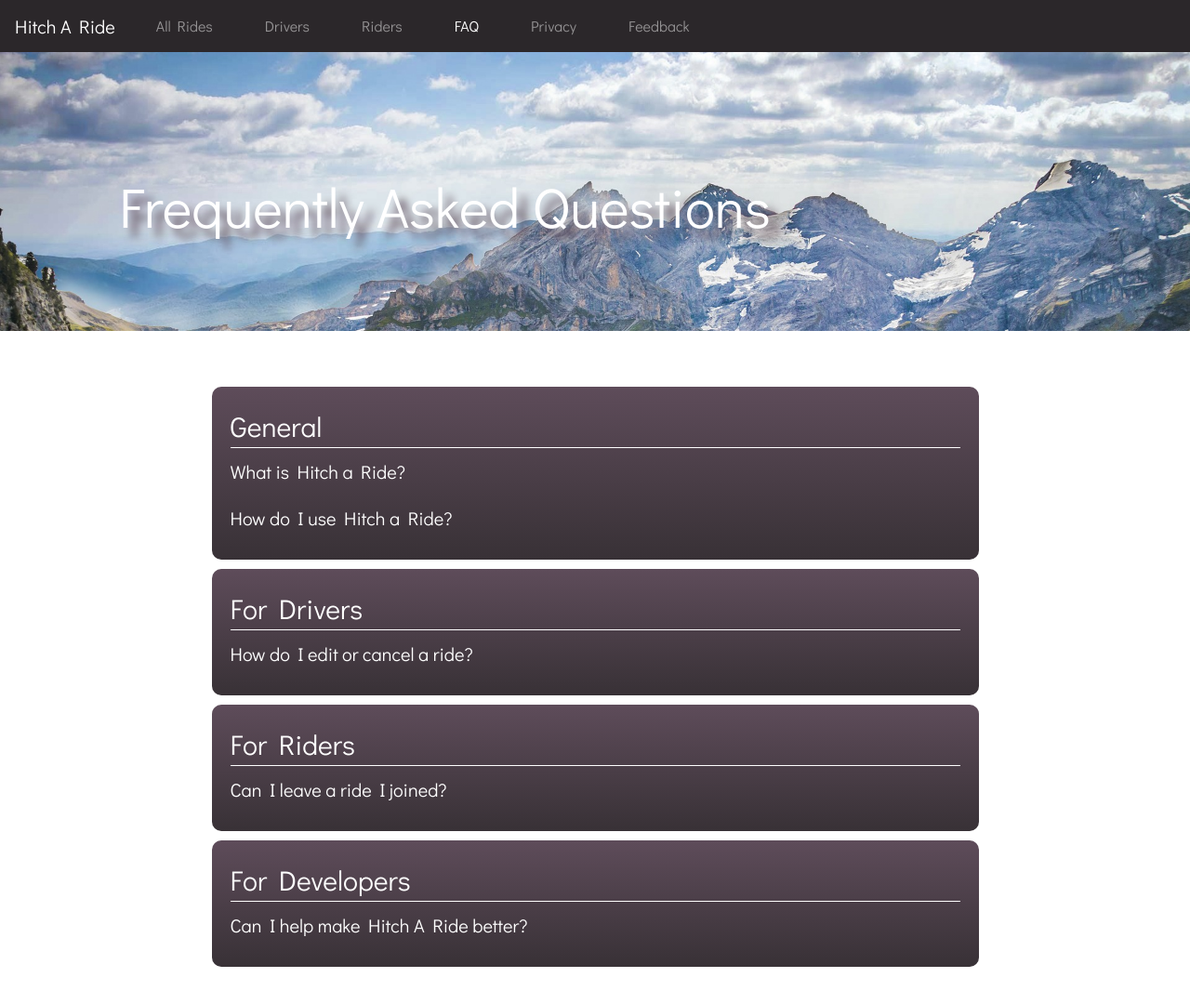
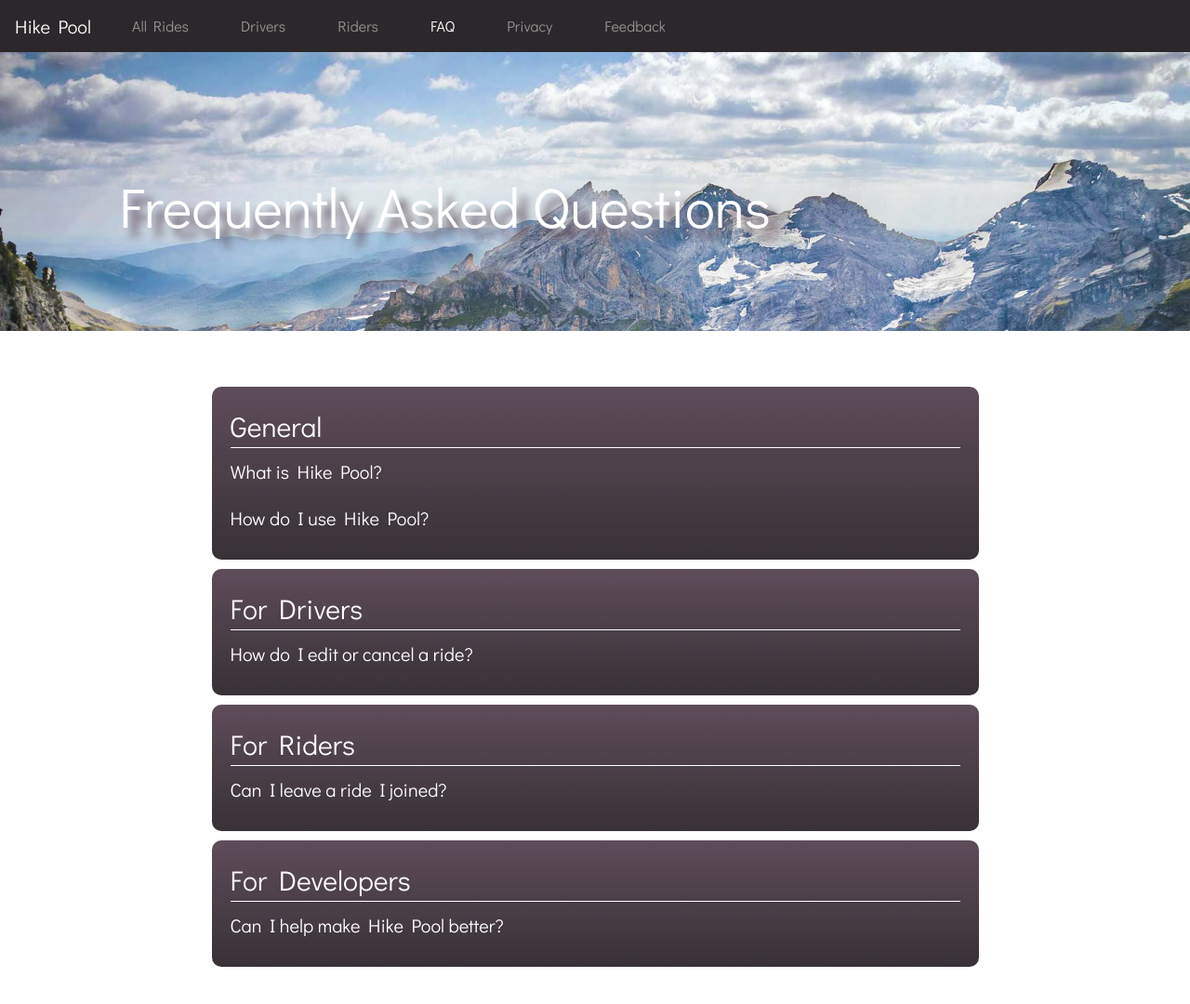
Before and after one commit to mes258/hikePool, a Flask app: page /faq in a window 1280 px wide. Shown: the whole page at 93% size. Run offline with Flask 2, Linux system fonts and the light colour scheme; some libraries are stand-ins or nearby versions.

Commit message:
reduced image size, changed name from hitcharide to hikepool

```diff
--- a/templates/details.html
+++ b/templates/details.html
@@ -3,7 +3,7 @@
   <head>
     <meta charset="utf-8">
     <meta name="viewport" content="width=device-width, initial-scale=1, shrink-to-fit=no">
-    <title>Hitch a Ride | Ride Details</title>
+    <title>Hike Pool | Ride Details</title>
     <link rel="stylesheet" href="https://stackpath.bootstrapcdn.com/bootstrap/4.3.1/css/bootstrap.min.css" integrity="sha384-ggOyR0iXCbMQv3Xipma34MD+dH/1fQ784/j6cY/iJTQUOhcWr7x9JvoRxT2MZw1T" crossorigin="anonymous">
     <link href="https://fonts.googleapis.com/css?family=Didact+Gothic&display=swap" rel="stylesheet">
     <link rel="stylesheet" href="{{url_for('static', filename='styles.css')}}" type="text/css">
@@ -12,7 +12,7 @@
   </head>
   <body>
     <nav class="navbar navbar-expand-lg navbar-dark">
-        <a class="navbar-brand" href="{{url_for('index')}}">Hitch A Ride</a>
+        <a class="navbar-brand" href="{{url_for('index')}}">Hike Pool</a>
         <button class="navbar-toggler" type="button" data-toggle="collapse" data-target="#navbarNav" aria-controls="navbarNav" aria-expanded="false" aria-label="Toggle navigation">
           <span class="navbar-toggler-icon"></span>
         </button>
--- a/templates/driveRide.html
+++ b/templates/driveRide.html
@@ -3,14 +3,14 @@
   <head>
     <meta charset="utf-8">
     <meta name="viewport" content="width=device-width, initial-scale=1, shrink-to-fit=no">
-    <title>Hitch a Ride | Drive Ride</title>
+    <title>Hike Pool | Drive Ride</title>
     <link rel="stylesheet" href="https://stackpath.bootstrapcdn.com/bootstrap/4.3.1/css/bootstrap.min.css" integrity="sha384-ggOyR0iXCbMQv3Xipma34MD+dH/1fQ784/j6cY/iJTQUOhcWr7x9JvoRxT2MZw1T" crossorigin="anonymous">
     <link href="https://fonts.googleapis.com/css?family=Didact+Gothic&display=swap" rel="stylesheet">
     <link rel="stylesheet" href="{{url_for('static', filename='styles.css')}}" type="text/css">
   </head>
   <body>
     <nav class="navbar navbar-expand-lg navbar-dark">
-        <a class="navbar-brand" href="{{url_for('index')}}">Hitch A Ride</a>
+        <a class="navbar-brand" href="{{url_for('index')}}">Hike Pool</a>
         <button class="navbar-toggler" type="button" data-toggle="collapse" data-target="#navbarNav" aria-controls="navbarNav" aria-expanded="false" aria-label="Toggle navigation">
           <span class="navbar-toggler-icon"></span>
         </button>
--- a/templates/drivers.html
+++ b/templates/drivers.html
@@ -3,14 +3,14 @@
   <head>
     <meta charset="utf-8">
     <meta name="viewport" content="width=device-width, initial-scale=1, shrink-to-fit=no">
-    <title>Hitch a Ride | Drivers</title>
+    <title>Hike Pool | Drivers</title>
     <link rel="stylesheet" href="https://stackpath.bootstrapcdn.com/bootstrap/4.3.1/css/bootstrap.min.css" integrity="sha384-ggOyR0iXCbMQv3Xipma34MD+dH/1fQ784/j6cY/iJTQUOhcWr7x9JvoRxT2MZw1T" crossorigin="anonymous">
     <link href="https://fonts.googleapis.com/css?family=Didact+Gothic&display=swap" rel="stylesheet">
     <link rel="stylesheet" href="{{url_for('static', filename='styles.css')}}" type="text/css">
   </head>
   <body>
     <nav class="navbar navbar-expand-lg navbar-dark">
-        <a class="navbar-brand" href="{{url_for('index')}}">Hitch A Ride</a>
+        <a class="navbar-brand" href="{{url_for('index')}}">Hike Pool</a>
         <button class="navbar-toggler" type="button" data-toggle="collapse" data-target="#navbarNav" aria-controls="navbarNav" aria-expanded="false" aria-label="Toggle navigation">
           <span class="navbar-toggler-icon"></span>
         </button>
--- a/templates/edit.html
+++ b/templates/edit.html
@@ -3,7 +3,7 @@
   <head>
     <meta charset="utf-8">
     <meta name="viewport" content="width=device-width, initial-scale=1, shrink-to-fit=no">
-    <title>Hitch a Ride | Edit Ride</title>
+    <title>Hike Pool | Edit Ride</title>
     <link rel="stylesheet" href="https://stackpath.bootstrapcdn.com/bootstrap/4.3.1/css/bootstrap.min.css" integrity="sha384-ggOyR0iXCbMQv3Xipma34MD+dH/1fQ784/j6cY/iJTQUOhcWr7x9JvoRxT2MZw1T" crossorigin="anonymous">
     <link href="https://fonts.googleapis.com/css?family=Didact+Gothic&display=swap" rel="stylesheet">
     <link rel="stylesheet" href="{{url_for('static', filename='styles.css')}}" type="text/css">
@@ -11,7 +11,7 @@
   </head>
   <body>
     <nav class="navbar navbar-expand-lg navbar-dark">
-        <a class="navbar-brand" href="{{url_for('index')}}">Hitch A Ride</a>
+        <a class="navbar-brand" href="{{url_for('index')}}">Hike Pool</a>
         <button class="navbar-toggler" type="button" data-toggle="collapse" data-target="#navbarNav" aria-controls="navbarNav" aria-expanded="false" aria-label="Toggle navigation">
           <span class="navbar-toggler-icon"></span>
         </button>
--- a/templates/faq.html
+++ b/templates/faq.html
@@ -3,7 +3,7 @@
   <head>
     <meta charset="utf-8">
     <meta name="viewport" content="width=device-width, initial-scale=1, shrink-to-fit=no">
-    <title>Hitch A Ride | FAQ</title>
+    <title>Hike Pool | FAQ</title>
     <link rel="stylesheet" href="https://stackpath.bootstrapcdn.com/bootstrap/4.3.1/css/bootstrap.min.css" integrity="sha384-ggOyR0iXCbMQv3Xipma34MD+dH/1fQ784/j6cY/iJTQUOhcWr7x9JvoRxT2MZw1T" crossorigin="anonymous">
     <link href="https://fonts.googleapis.com/css?family=Didact+Gothic&display=swap" rel="stylesheet">
     <link rel="stylesheet" href="{{url_for('static', filename='styles.css')}}" type="text/css">
@@ -11,7 +11,7 @@
   </head>
   <body>
     <nav class="navbar navbar-expand-lg navbar-dark">
-        <a class="navbar-brand" href="{{url_for('index')}}">Hitch A Ride</a>
+        <a class="navbar-brand" href="{{url_for('index')}}">Hike Pool</a>
         <button class="navbar-toggler" type="button" data-toggle="collapse" data-target="#navbarNav" aria-controls="navbarNav" aria-expanded="false" aria-label="Toggle navigation">
           <span class="navbar-toggler-icon"></span>
         </button>
@@ -65,11 +65,11 @@
           'sectionName': 'General',
           'sectionQs': [
             {
-              'q': 'What is Hitch a Ride?',
-              'a': 'Hitch A Ride is a simple webapp for matching drivers with riders. If you don\'t have a car, join one of the rides listed above, or create a request for a ride to a hike you want to do. Hopefully, someone with a car will be open to driving with you there.'
+              'q': 'What is Hike Pool?',
+              'a': 'Hike Pool is a simple webapp for matching drivers with riders. If you don\'t have a car, join one of the rides listed above, or create a request for a ride to a hike you want to do. Hopefully, someone with a car will be open to driving with you there.'
             },
             {
-              'q': 'How do I use Hitch a Ride?',
+              'q': 'How do I use Hike Pool?',
               'a': 'If you have a car, let people know where you are driving to go hiking. People without cars can join your ride and you\'ll get to meet some awesome hiking partners! If you don\'t have a car, join a ride or create a request.'
             }
           ]
@@ -96,7 +96,7 @@
           'sectionName': 'For Developers',
           'sectionQs': [
             {
-              'q': 'Can I help make Hitch A Ride better?',
+              'q': 'Can I help make Hike Pool better?',
               'a': 'YES!! This project is open source and you are welcome to help out! Checkout the <a href="https://github.com/mes258/hitchARide">Github repository</a>.'
             }
           ]
--- a/templates/feedback.html
+++ b/templates/feedback.html
@@ -3,14 +3,14 @@
   <head>
     <meta charset="utf-8">
     <meta name="viewport" content="width=device-width, initial-scale=1, shrink-to-fit=no">
-    <title>Hitch a Ride | Feedback</title>
+    <title>Hike Pool | Feedback</title>
     <link rel="stylesheet" href="https://stackpath.bootstrapcdn.com/bootstrap/4.3.1/css/bootstrap.min.css" integrity="sha384-ggOyR0iXCbMQv3Xipma34MD+dH/1fQ784/j6cY/iJTQUOhcWr7x9JvoRxT2MZw1T" crossorigin="anonymous">
     <link href="https://fonts.googleapis.com/css?family=Didact+Gothic&display=swap" rel="stylesheet">
     <link rel="stylesheet" href="{{url_for('static', filename='styles.css')}}" type="text/css">
   </head>
   <body>
     <nav class="navbar navbar-expand-lg navbar-dark">
-        <a class="navbar-brand" href="{{url_for('index')}}">Hitch A Ride</a>
+        <a class="navbar-brand" href="{{url_for('index')}}">Hike Pool</a>
         <button class="navbar-toggler" type="button" data-toggle="collapse" data-target="#navbarNav" aria-controls="navbarNav" aria-expanded="false" aria-label="Toggle navigation">
           <span class="navbar-toggler-icon"></span>
         </button>
--- a/templates/index.html
+++ b/templates/index.html
@@ -3,7 +3,7 @@
   <head>
     <meta charset="utf-8">
     <meta name="viewport" content="width=device-width, initial-scale=1, shrink-to-fit=no">
-    <title>Hitch a Ride</title>
+    <title>Hike Pool</title>
     <link rel="stylesheet" href="https://stackpath.bootstrapcdn.com/bootstrap/4.3.1/css/bootstrap.min.css" integrity="sha384-ggOyR0iXCbMQv3Xipma34MD+dH/1fQ784/j6cY/iJTQUOhcWr7x9JvoRxT2MZw1T" crossorigin="anonymous">
     <link href="https://fonts.googleapis.com/css?family=Didact+Gothic&display=swap" rel="stylesheet">
     <link rel="stylesheet" href="{{url_for('static', filename='styles.css')}}" type="text/css">
@@ -17,7 +17,7 @@
           <div id="heroText">
             <div id="heroTextContent">
               <div id="heroTitleText">
-                Hitch a Ride
+                Hike Pool
               </div>
               <div id="heroSubtitleText">
                 Join and organize rides to hikes near you
--- a/templates/join.html
+++ b/templates/join.html
@@ -3,14 +3,14 @@
   <head>
     <meta charset="utf-8">
     <meta name="viewport" content="width=device-width, initial-scale=1, shrink-to-fit=no">
-    <title>Hitch a Ride | Drive Ride</title>
+    <title>Hike Pool | Drive Ride</title>
     <link rel="stylesheet" href="https://stackpath.bootstrapcdn.com/bootstrap/4.3.1/css/bootstrap.min.css" integrity="sha384-ggOyR0iXCbMQv3Xipma34MD+dH/1fQ784/j6cY/iJTQUOhcWr7x9JvoRxT2MZw1T" crossorigin="anonymous">
     <link href="https://fonts.googleapis.com/css?family=Didact+Gothic&display=swap" rel="stylesheet">
     <link rel="stylesheet" href="{{url_for('static', filename='styles.css')}}" type="text/css">
   </head>
   <body>
     <nav class="navbar navbar-expand-lg navbar-dark">
-        <a class="navbar-brand" href="{{url_for('index')}}">Hitch A Ride</a>
+        <a class="navbar-brand" href="{{url_for('index')}}">Hike Pool</a>
         <button class="navbar-toggler" type="button" data-toggle="collapse" data-target="#navbarNav" aria-controls="navbarNav" aria-expanded="false" aria-label="Toggle navigation">
           <span class="navbar-toggler-icon"></span>
         </button>
--- a/templates/nav.html
+++ b/templates/nav.html
@@ -1,5 +1,5 @@
 <nav class="navbar navbar-expand-lg navbar-dark">
-  <a class="navbar-brand" href="{{url_for('index')}}">Hitch A Ride</a>
+  <a class="navbar-brand" href="{{url_for('index')}}">Hike Pool</a>
   <button class="navbar-toggler" type="button" data-toggle="collapse" data-target="#navbarNav" aria-controls="navbarNav" aria-expanded="false" aria-label="Toggle navigation">
     <span class="navbar-toggler-icon"></span>
   </button>
--- a/templates/privacy.html
+++ b/templates/privacy.html
@@ -3,14 +3,14 @@
   <head>
     <meta charset="utf-8">
     <meta name="viewport" content="width=device-width, initial-scale=1, shrink-to-fit=no">
-    <title>Hitch a Ride | Privacy Policy</title>
+    <title>Hike Pool | Privacy Policy</title>
     <link rel="stylesheet" href="https://stackpath.bootstrapcdn.com/bootstrap/4.3.1/css/bootstrap.min.css" integrity="sha384-ggOyR0iXCbMQv3Xipma34MD+dH/1fQ784/j6cY/iJTQUOhcWr7x9JvoRxT2MZw1T" crossorigin="anonymous">
     <link href="https://fonts.googleapis.com/css?family=Didact+Gothic&display=swap" rel="stylesheet">
     <link rel="stylesheet" href="{{url_for('static', filename='styles.css')}}" type="text/css">
   </head>
   <body>
     <nav class="navbar navbar-expand-lg navbar-dark">
-        <a class="navbar-brand" href="{{url_for('index')}}">Hitch A Ride</a>
+        <a class="navbar-brand" href="{{url_for('index')}}">Hike Pool</a>
         <button class="navbar-toggler" type="button" data-toggle="collapse" data-target="#navbarNav" aria-controls="navbarNav" aria-expanded="false" aria-label="Toggle navigation">
           <span class="navbar-toggler-icon"></span>
         </button>
--- a/templates/riders.html
+++ b/templates/riders.html
@@ -3,14 +3,14 @@
   <head>
     <meta charset="utf-8">
     <meta name="viewport" content="width=device-width, initial-scale=1, shrink-to-fit=no">
-    <title>Hitch a Ride | Riders</title>
+    <title>Hike Pool | Riders</title>
     <link rel="stylesheet" href="https://stackpath.bootstrapcdn.com/bootstrap/4.3.1/css/bootstrap.min.css" integrity="sha384-ggOyR0iXCbMQv3Xipma34MD+dH/1fQ784/j6cY/iJTQUOhcWr7x9JvoRxT2MZw1T" crossorigin="anonymous">
     <link href="https://fonts.googleapis.com/css?family=Didact+Gothic&display=swap" rel="stylesheet">
     <link rel="stylesheet" href="{{url_for('static', filename='styles.css')}}" type="text/css">
   </head>
   <body>
     <nav class="navbar navbar-expand-lg navbar-dark">
-        <a class="navbar-brand" href="{{url_for('index')}}">Hitch A Ride</a>
+        <a class="navbar-brand" href="{{url_for('index')}}">Hike Pool</a>
         <button class="navbar-toggler" type="button" data-toggle="collapse" data-target="#navbarNav" aria-controls="navbarNav" aria-expanded="false" aria-label="Toggle navigation">
           <span class="navbar-toggler-icon"></span>
         </button>
--- a/templates/template.html
+++ b/templates/template.html
@@ -10,7 +10,7 @@
   </head>
   <body>
     <nav class="navbar navbar-expand-lg navbar-dark">
-      <a class="navbar-brand" href="index.html">Hitch A Ride</a>
+      <a class="navbar-brand" href="index.html">Hike Pool</a>
       <button class="navbar-toggler" type="button" data-toggle="collapse" data-target="#navbarNav" aria-controls="navbarNav" aria-expanded="false" aria-label="Toggle navigation">
         <span class="navbar-toggler-icon"></span>
       </button>
--- a/templates/viewRides.html
+++ b/templates/viewRides.html
@@ -3,7 +3,7 @@
   <head>
     <meta charset="utf-8">
     <meta name="viewport" content="width=device-width, initial-scale=1, shrink-to-fit=no">
-    <title>Hitch a Ride | All Rides</title>
+    <title>Hike Pool | All Rides</title>
     <link rel="stylesheet" href="https://stackpath.bootstrapcdn.com/bootstrap/4.3.1/css/bootstrap.min.css" integrity="sha384-ggOyR0iXCbMQv3Xipma34MD+dH/1fQ784/j6cY/iJTQUOhcWr7x9JvoRxT2MZw1T" crossorigin="anonymous">
     <link href="https://fonts.googleapis.com/css?family=Didact+Gothic&display=swap" rel="stylesheet">
     <link rel="stylesheet" href="{{url_for('static', filename='styles.css')}}" type="text/css">
@@ -11,7 +11,7 @@
   </head>
   <body>
     <nav class="navbar navbar-expand-lg navbar-dark">
-        <a class="navbar-brand" href="{{url_for('index')}}">Hitch A Ride</a>
+        <a class="navbar-brand" href="{{url_for('index')}}">Hike Pool</a>
         <button class="navbar-toggler" type="button" data-toggle="collapse" data-target="#navbarNav" aria-controls="navbarNav" aria-expanded="false" aria-label="Toggle navigation">
           <span class="navbar-toggler-icon"></span>
         </button>
```
Also changed, not shown: static/images/SnowMountain-min.jpg, static/images/mountain1.jpg, static/images/mountain2.jpg, static/images/mountain3.jpg, static/images/mountain4.jpg, static/images/mountain5.jpg.
